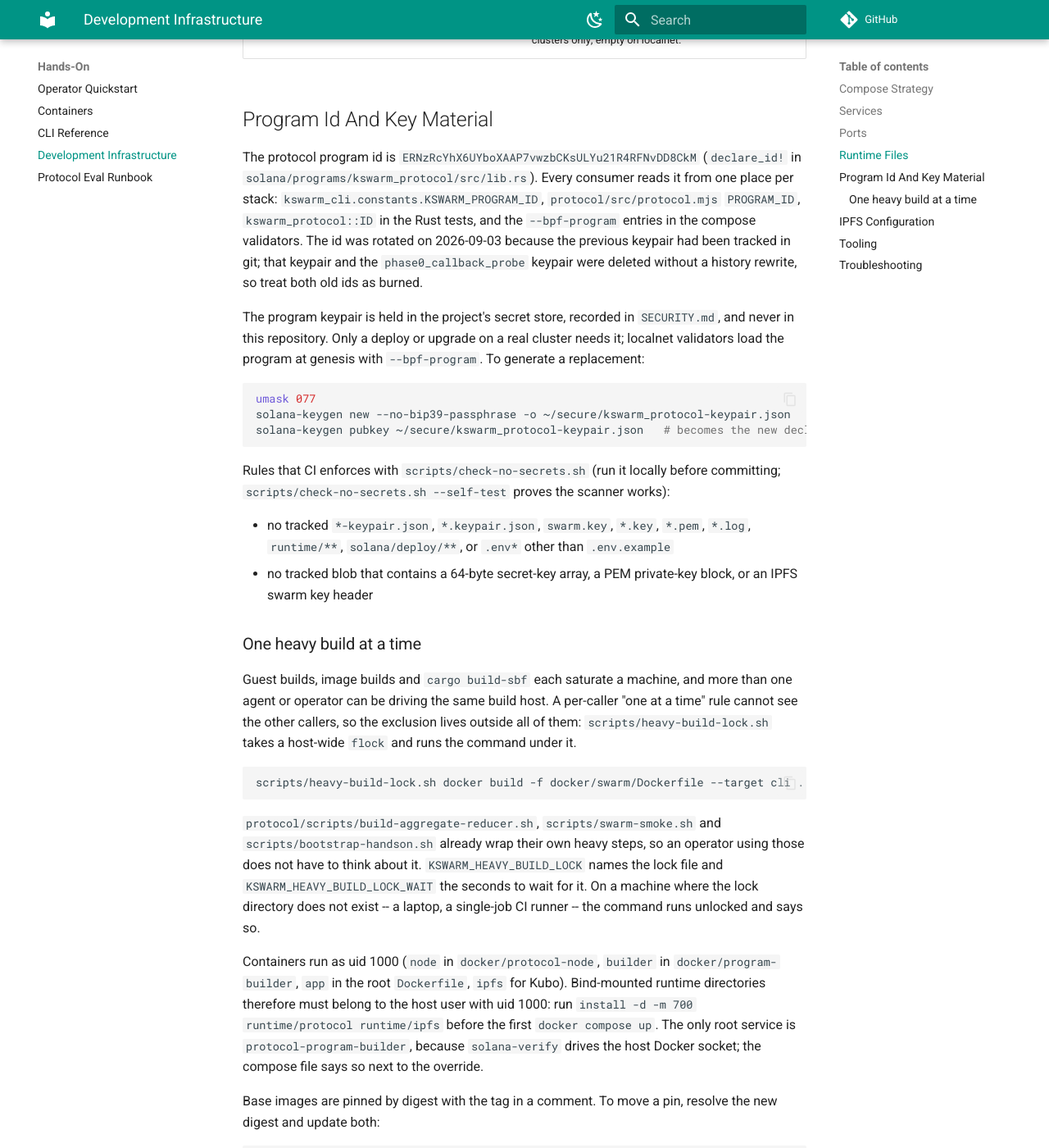
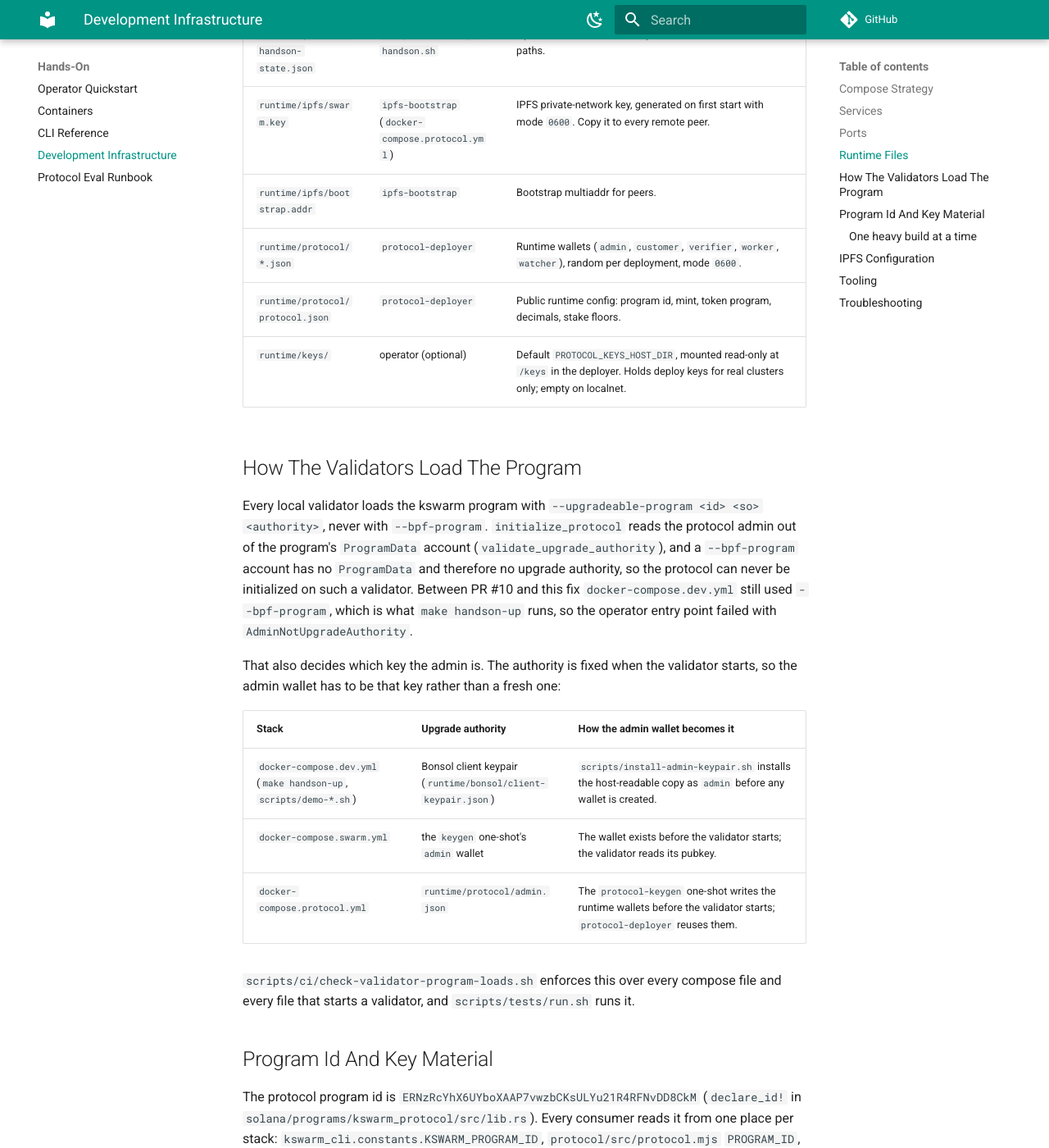
Before and after one commit to agent-k-ai/kswarm, an MkDocs documentation site: the page built from docs/dev-infrastructure.md, in a window 1280 px wide and 1400 px high, scrolled down 3112 px. Shown: the whole window at 82% size. Built offline with MkDocs 1.6.1 and Material for MkDocs 9.7.7, drawn with Linux system fonts in a browser that asks for light colours; comment, search, counter and statistics services are not loaded; some of the changed text lies outside the part shown.

Commit message:
kswarm v0.1.0-devnet.7
Export of source tree f25fe55e19bb under publish/allowlist-kswarm.txt.
Produced by the export tooling; see PROVENANCE.md.

````diff
--- a/docs/dev-infrastructure.md
+++ b/docs/dev-infrastructure.md
@@ -12,7 +12,9 @@ Phase 0f uses `docker-compose.dev.yml` as the single local-development entrypoin
 
 ## Compose Strategy
 
-`docker-compose.dev.yml` imports the Bonsol services from `docker-compose.bonsol.yml` with Compose `extends`. The original Bonsol and protocol compose files are left intact for Phase 0c regression tests. The dev file only adds overrides for profiles, host port defaults, a shared `kswarm-dev` network, health ordering, and dev-only support services.
+`docker-compose.dev.yml` imports the Bonsol services from `docker-compose.bonsol.yml` with Compose `extends`. The original Bonsol and protocol compose files are left intact for Phase 0c regression tests. The dev file only adds overrides for profiles, host port defaults, a shared `kswarm-dev` network, health ordering, and dev-only support services. It does not restate the validator's flags; see [How The Validators Load The Program](#how-the-validators-load-the-program).
+
+**Docker Compose 2.24 or newer is required.** The dev file replaces the extended service's published ports with the `!override` tag, which older plugins ignore: they merge the two lists instead, the validator gets each host port bound twice, and the stack fails to start with `bind: address already in use` on a port nothing is listening on. `docker compose version` reports the plugin actually in use, and a user-level plugin in `~/.docker/cli-plugins` shadows the system one.
 
 Use these targets:
 
@@ -37,7 +39,7 @@ docker compose -f docker-compose.dev.yml --profile core up -d --wait --wait-time
 | --- | --- | --- |
 | `ipfs-kubo` | `core`, `tier3`, `inspect` | Real Kubo daemon for branch inputs, worker outputs, verifier evidence, and aggregate artifacts. |
 | `bonsol-builder` | `core`, `tier3`, `inspect` | Builds Bonsol verifier artifacts, callback harness, and the kswarm reducer manifest. |
-| `bonsol-validator` | `core`, `tier3`, `inspect` | `solana-test-validator` with the Bonsol and kswarm programs loaded. |
+| `bonsol-validator` | `core`, `tier3`, `inspect` | `solana-test-validator` with the Bonsol programs loaded and the kswarm program loaded upgradeably. Its flags live in `docker-compose.bonsol.yml`; `docker-compose.dev.yml` extends that service rather than restating them. |
 | `bonsol-image-server` | `core`, `tier3`, `inspect` | Local Bonsol zk-program image server. |
 | `bonsol-node` | `core`, `tier3`, `inspect` | Real Bonsol prover/verifier node connected to the local validator. |
 | `bonsol-callback-smoke-test` | `tier3` | Production-style Bonsol callback smoke harness. |
@@ -70,7 +72,8 @@ Runtime state is local and gitignored.
 | `runtime/ipfs/api` | `ipfs-kubo` init script | Host API URL, for example `http://127.0.0.1:4501`. |
 | `runtime/ipfs/api.multiaddr` | `ipfs-kubo` init script | Host API multiaddr. |
 | `runtime/bonsol/` | `bonsol-builder` | Bonsol programs, reducer manifest, and node/client keypairs. |
-| `runtime/bonsol/runtime-keypair.json` | `scripts/bootstrap-handson.sh` | Host-readable copy of the Bonsol client keypair for operator workflows. |
+| `runtime/bonsol/runtime-keypair.json` | `scripts/bootstrap-handson.sh` | Host-readable copy of the Bonsol client keypair for operator workflows. It is also the validator's program upgrade authority, so the bootstrap installs it as the `admin` wallet. |
+| `~/.config/kswarm/wallets/admin.json` | `scripts/install-admin-keypair.sh` | The program upgrade authority, installed as the admin wallet, mode `0600`. Never overwritten: an admin wallet holding a different key stops the bootstrap. |
 | `runtime/handson.env` | `scripts/bootstrap-handson.sh` | Shell exports for CLI and worker commands. |
 | `~/.config/kswarm/handson-state.json` | `scripts/bootstrap-handson.sh` | Operator state with wallets, ports, RPC, IPFS, and Bonsol paths. |
 | `runtime/ipfs/swarm.key` | `ipfs-bootstrap` (`docker-compose.protocol.yml`) | IPFS private-network key, generated on first start with mode `0600`. Copy it to every remote peer. |
@@ -79,11 +82,25 @@ Runtime state is local and gitignored.
 | `runtime/protocol/protocol.json` | `protocol-deployer` | Public runtime config: program id, mint, token program, decimals, stake floors. |
 | `runtime/keys/` | operator (optional) | Default `PROTOCOL_KEYS_HOST_DIR`, mounted read-only at `/keys` in the deployer. Holds deploy keys for real clusters only; empty on localnet. |
 
+## How The Validators Load The Program
+
+Every local validator loads the kswarm program with `--upgradeable-program <id> <so> <authority>`, never with `--bpf-program`. `initialize_protocol` reads the protocol admin out of the program's `ProgramData` account (`validate_upgrade_authority`), and a `--bpf-program` account has no `ProgramData` and therefore no upgrade authority, so the protocol can never be initialized on such a validator. Between PR #10 and this fix `docker-compose.dev.yml` still used `--bpf-program`, which is what `make handson-up` runs, so the operator entry point failed with `AdminNotUpgradeAuthority`.
+
+That also decides which key the admin is. The authority is fixed when the validator starts, so the admin wallet has to be that key rather than a fresh one:
+
+| Stack | Upgrade authority | How the admin wallet becomes it |
+| --- | --- | --- |
+| `docker-compose.dev.yml` (`make handson-up`, `scripts/demo-*.sh`) | Bonsol client keypair (`runtime/bonsol/client-keypair.json`) | `scripts/install-admin-keypair.sh` installs the host-readable copy as `admin` before any wallet is created. |
+| `docker-compose.swarm.yml` | the `keygen` one-shot's `admin` wallet | The wallet exists before the validator starts; the validator reads its pubkey. |
+| `docker-compose.protocol.yml` | `runtime/protocol/admin.json` | The `protocol-keygen` one-shot writes the runtime wallets before the validator starts; `protocol-deployer` reuses them. |
+
+`scripts/ci/check-validator-program-loads.sh` enforces this over every compose file and every file that starts a validator, and `scripts/tests/run.sh` runs it.
+
 ## Program Id And Key Material
 
-The protocol program id is `ERNzRcYhX6UYboXAAP7vwzbCKsULYu21R4RFNvDD8CkM` (`declare_id!` in `solana/programs/kswarm_protocol/src/lib.rs`). Every consumer reads it from one place per stack: `kswarm_cli.constants.KSWARM_PROGRAM_ID`, `protocol/src/protocol.mjs` `PROGRAM_ID`, `kswarm_protocol::ID` in the Rust tests, and the `--bpf-program` entries in the compose validators. The id was rotated on 2026-09-03 because the previous keypair had been tracked in git; that keypair and the `phase0_callback_probe` keypair were deleted without a history rewrite, so treat both old ids as burned.
+The protocol program id is `ERNzRcYhX6UYboXAAP7vwzbCKsULYu21R4RFNvDD8CkM` (`declare_id!` in `solana/programs/kswarm_protocol/src/lib.rs`). Every consumer reads it from one place per stack: `kswarm_cli.constants.KSWARM_PROGRAM_ID`, `protocol/src/protocol.mjs` `PROGRAM_ID`, `kswarm_protocol::ID` in the Rust tests, and the `--upgradeable-program` entries in the compose validators. The id was rotated on 2026-09-03 because the previous keypair had been tracked in git; that keypair and the `phase0_callback_probe` keypair were deleted without a history rewrite, so treat both old ids as burned.
 
-The program keypair is held in the project's secret store, recorded in `SECURITY.md`, and never in this repository. Only a deploy or upgrade on a real cluster needs it; localnet validators load the program at genesis with `--bpf-program`. To generate a replacement:
+The program keypair is held in the project's secret store, recorded in `SECURITY.md`, and never in this repository. Only a deploy or upgrade on a real cluster needs it; localnet validators load the program at genesis. To generate a replacement:
 
 ```bash
 umask 077
@@ -113,6 +130,19 @@ those does not have to think about it. `KSWARM_HEAVY_BUILD_LOCK` names the lock
 `KSWARM_HEAVY_BUILD_LOCK_WAIT` the seconds to wait for it. On a machine where the lock
 directory does not exist -- a laptop, a single-job CI runner -- the command runs
 unlocked and says so.
+
+**Do not nest the lock inside itself.** Because those scripts already take the lock,
+wrapping one of them in `scripts/heavy-build-lock.sh` again -- or in a bare `flock` on the
+same file, which is the usual rule for heavy work on a shared build host -- deadlocks: the
+outer `flock` holds the file while the inner one waits `KSWARM_HEAVY_BUILD_LOCK_WAIT`
+seconds, two hours by default, for a lock its own parent is holding. Nothing reports it;
+the command simply sits there. When an outer exclusion is wanted anyway, because it covers
+more than the inner one does, point the inner lock at a different file first:
+
+```bash
+export KSWARM_HEAVY_BUILD_LOCK="${KSWARM_HEAVY_BUILD_LOCK%.lock}-handson-inner.lock"
+flock -w 7200 "${OUTER_LOCK}" make handson-up
+```
 
 Containers run as uid 1000 (`node` in `docker/protocol-node`, `builder` in `docker/program-builder`, `app` in the root `Dockerfile`, `ipfs` for Kubo). Bind-mounted runtime directories therefore must belong to the host user with uid 1000: run `install -d -m 700 runtime/protocol runtime/ipfs` before the first `docker compose up`. The only root service is `protocol-program-builder`, because `solana-verify` drives the host Docker socket; the compose file says so next to the override.
 
````
Also changed, not shown: PROVENANCE.md (+2 -2 lines), docker-compose.bonsol.yml (+11 -0 lines), docs/operator-quickstart.md (+1 -1 lines).
